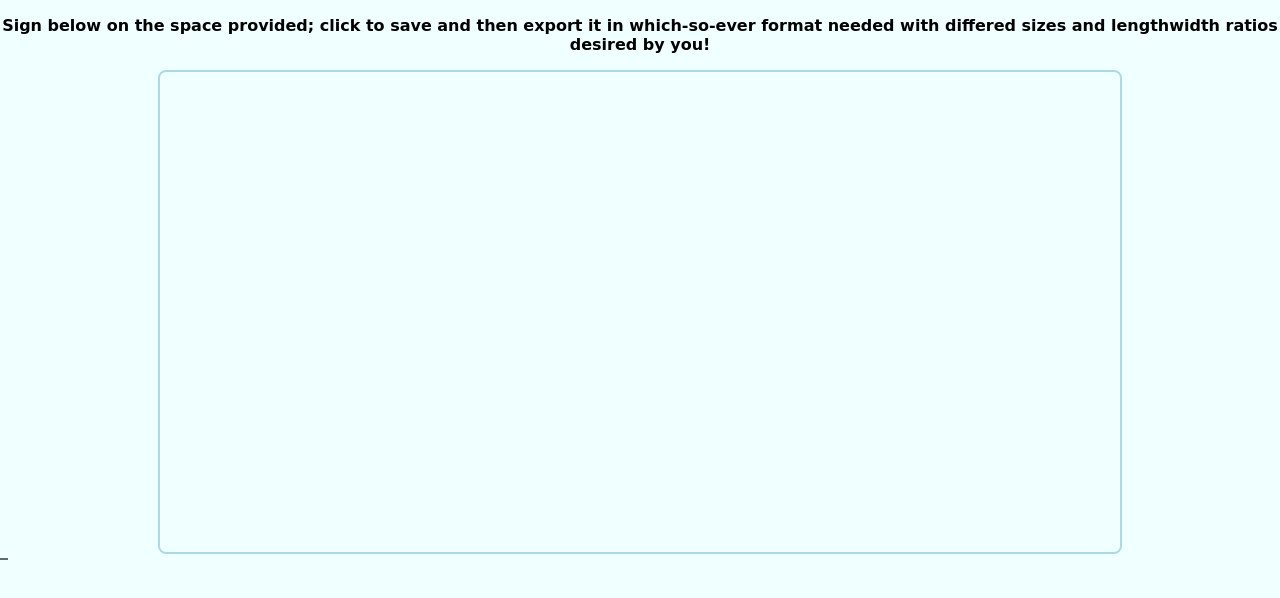
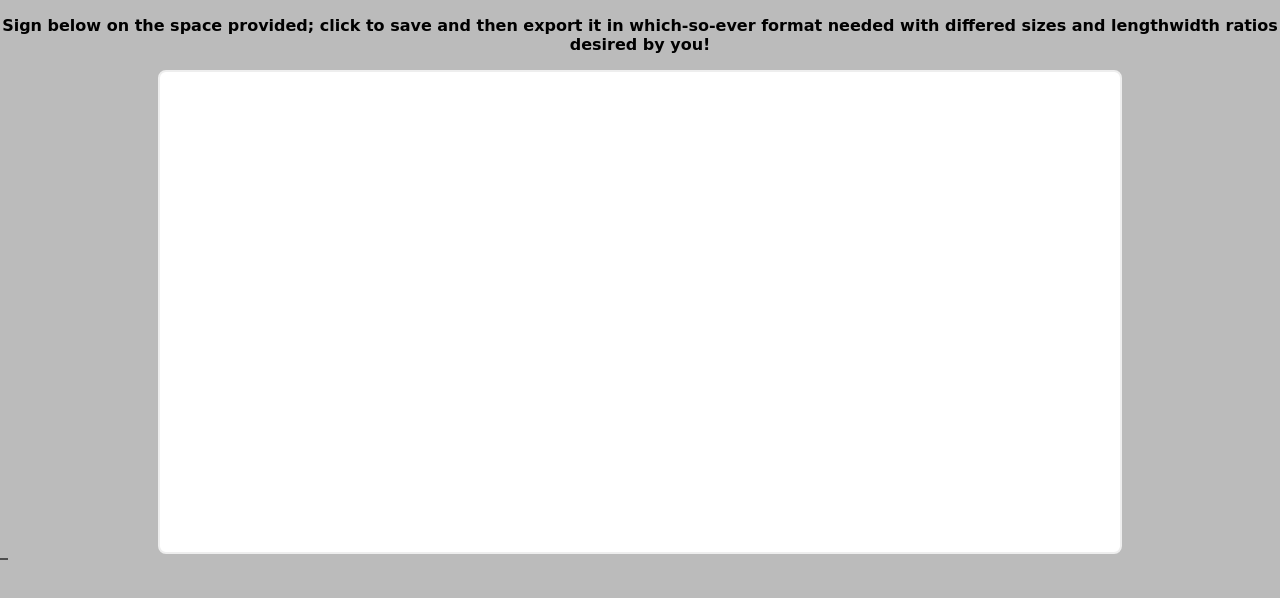
Before and after one commit to srishtiiii-rana/digitalSignatureExporter, a plain HTML site: page index.html in a window 1280 px wide. Drawn offline with Linux system fonts and the light colour scheme; a web font is replaced by a local one.

Commit message:
Update style.css

```diff
--- a/style.css
+++ b/style.css
@@ -2,17 +2,18 @@ htm,body{
     margin:0;
     overflow-x:hidden;
     overflow-y: auto;
-    background-color:azure;
+    background-color:#bbbbbb;
 }
 
 canvas{
     width:75%;
-    border:2px solid lightblue;
+    border:2px solid #eeeeee;
     border-radius:8px;
+    background-color:white;
 }
 
 canvas:hover{
-    box-shadow:0px 8px 12px 2px rgb(55, 133, 235);
+    box-shadow:0px 8px 12px 2px ;
 }
 
 p{
```
